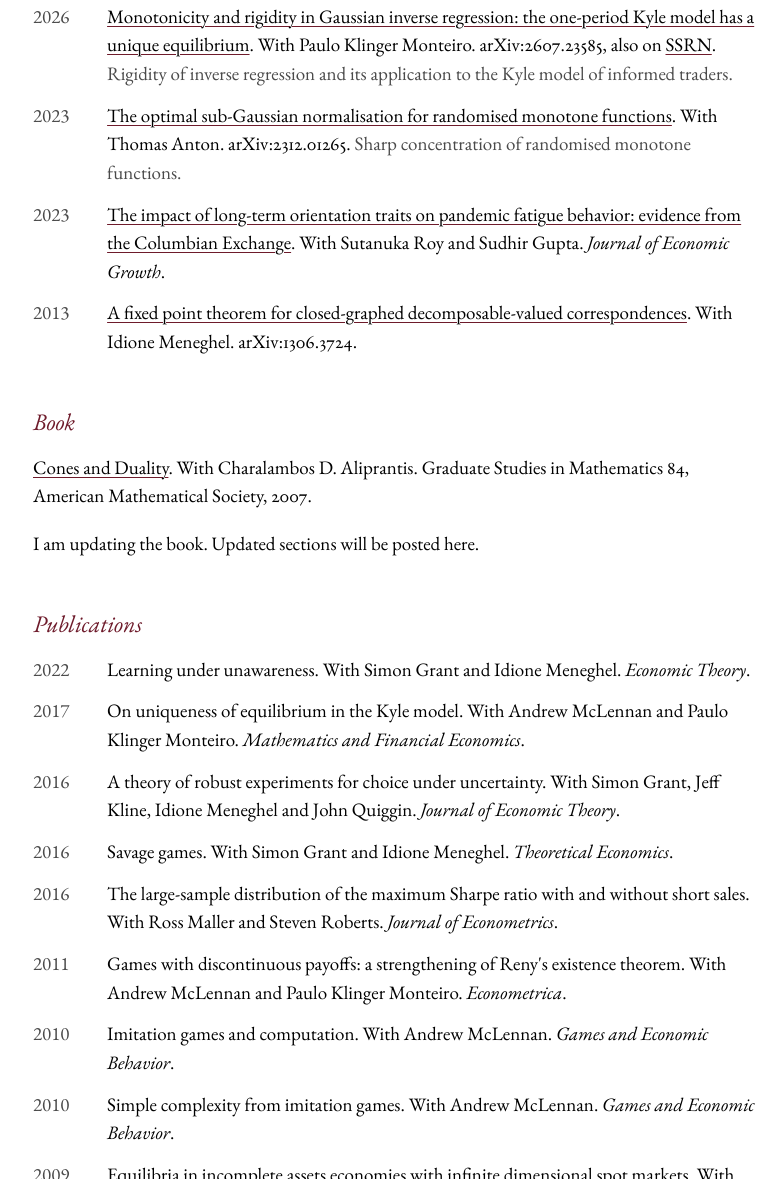
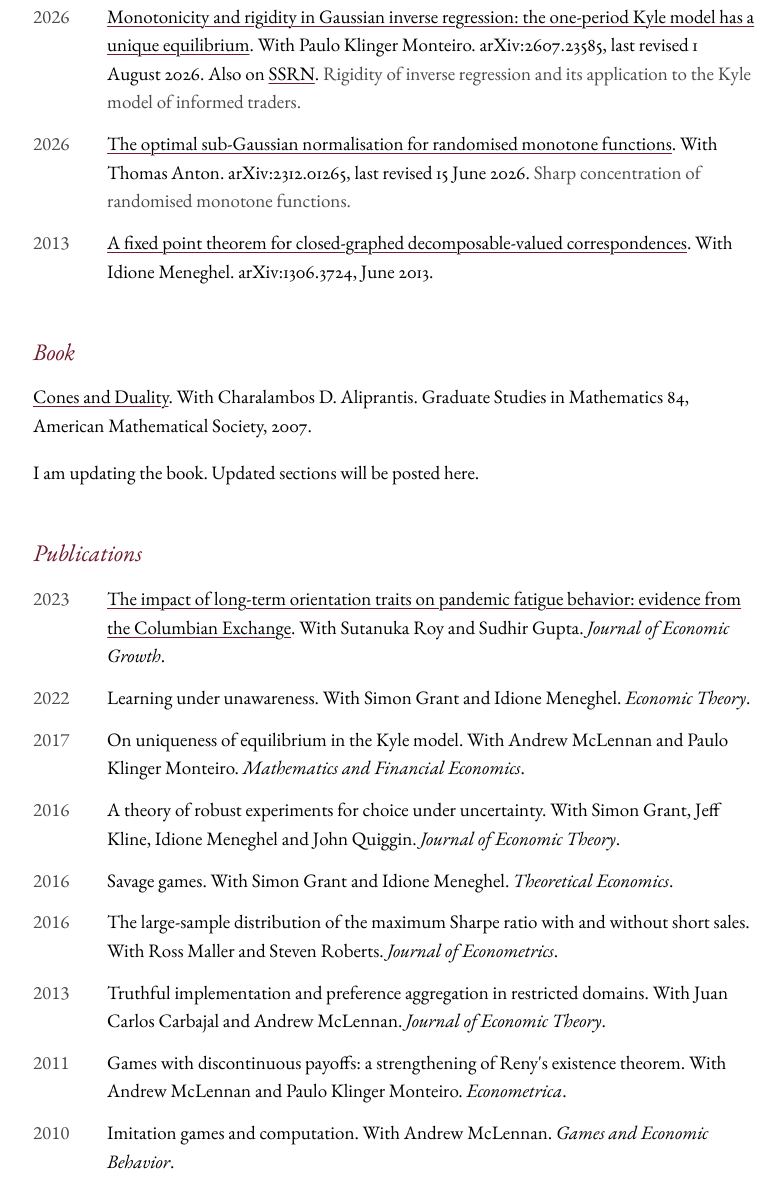
Before and after one commit to Rabeetourky/rabeetourky.github.io, a plain HTML site: page index.html in a window 1280 px wide. Shown: the part 616-1795 px from the top of the page, without its empty margins (246-1026 px from the left). Drawn offline with nearby package versions, Linux system fonts and the light colour scheme.

Commit message:
Add files via upload

```diff
--- a/index.html
+++ b/index.html
@@ -174,29 +174,21 @@
     <span>
       <a href="https://arxiv.org/abs/2607.23585">Monotonicity and rigidity in
       Gaussian inverse regression: the one-period Kyle model has a unique
-      equilibrium</a>. With Paulo Klinger Monteiro. arXiv:2607.23585, also on
+      equilibrium</a>. With Paulo Klinger Monteiro. arXiv:2607.23585, last
+      revised 1 August 2026. Also on
       <a href="https://papers.ssrn.com/sol3/papers.cfm?abstract_id=7218099">SSRN</a>.
       <span class="note">Rigidity of inverse regression and its application to
       the Kyle model of informed traders.</span>
     </span>
   </li>
   <li>
-    <span class="y">2023</span>
+    <span class="y">2026</span>
     <span>
       <a href="https://arxiv.org/abs/2312.01265">The optimal sub-Gaussian
       normalisation for randomised monotone functions</a>. With Thomas Anton.
-      arXiv:2312.01265.
+      arXiv:2312.01265, last revised 15 June 2026.
       <span class="note">Sharp concentration of randomised monotone
       functions.</span>
-    </span>
-  </li>
-  <li>
-    <span class="y">2023</span>
-    <span>
-      <a href="https://link.springer.com/article/10.1007/s10887-022-09218-0">The
-      impact of long-term orientation traits on pandemic fatigue behavior:
-      evidence from the Columbian Exchange</a>. With Sutanuka Roy and Sudhir
-      Gupta. <i>Journal of Economic Growth</i>.
     </span>
   </li>
   <li>
@@ -204,7 +196,7 @@
     <span>
       <a href="https://arxiv.org/abs/1306.3724">A fixed point theorem for
       closed-graphed decomposable-valued correspondences</a>. With Idione
-      Meneghel. arXiv:1306.3724.
+      Meneghel. arXiv:1306.3724, June 2013.
     </span>
   </li>
 </ul>
@@ -217,6 +209,10 @@ Mathematics 84, American Mathematical Society, 2007.</p>
 
 <h2 id="publications">Publications</h2>
 <ul class="refs">
+  <li><span class="y">2023</span><span><a href="https://link.springer.com/article/10.1007/s10887-022-09218-0">The
+    impact of long-term orientation traits on pandemic fatigue behavior:
+    evidence from the Columbian Exchange</a>. With Sutanuka Roy and Sudhir
+    Gupta. <i>Journal of Economic Growth</i>.</span></li>
   <li><span class="y">2022</span><span>Learning under unawareness. With Simon
     Grant and Idione Meneghel. <i>Economic Theory</i>.</span></li>
   <li><span class="y">2017</span><span>On uniqueness of equilibrium in the Kyle
@@ -230,6 +226,9 @@ Mathematics 84, American Mathematical Society, 2007.</p>
   <li><span class="y">2016</span><span>The large-sample distribution of the
     maximum Sharpe ratio with and without short sales. With Ross Maller and
     Steven Roberts. <i>Journal of Econometrics</i>.</span></li>
+  <li><span class="y">2013</span><span>Truthful implementation and preference
+    aggregation in restricted domains. With Juan Carlos Carbajal and Andrew
+    McLennan. <i>Journal of Economic Theory</i>.</span></li>
   <li><span class="y">2011</span><span>Games with discontinuous payoffs: a
     strengthening of Reny's existence theorem. With Andrew McLennan and Paulo
     Klinger Monteiro. <i>Econometrica</i>.</span></li>
@@ -254,6 +253,10 @@ Mathematics 84, American Mathematical Society, 2007.</p>
   <li><span class="y">2004</span><span>General equilibrium analysis in ordered
     topological vector spaces. With Charalambos D. Aliprantis and Monique
     Florenzano. <i>Journal of Mathematical Economics</i>.</span></li>
+  <li><span class="y">2004</span><span>Equilibrium analysis in financial markets
+    with countably many securities. With Charalambos D. Aliprantis, Monique
+    Florenzano and V. Filipe Martins-da-Rocha. <i>Journal of Mathematical
+    Economics</i>.</span></li>
   <li><span class="y">2004</span><span>Non-marketed options, non-existence of
     equilibria, and non-linear prices. With Charalambos D. Aliprantis and Paulo
     Klinger Monteiro. <i>Journal of Economic Theory</i>.</span></li>
```
